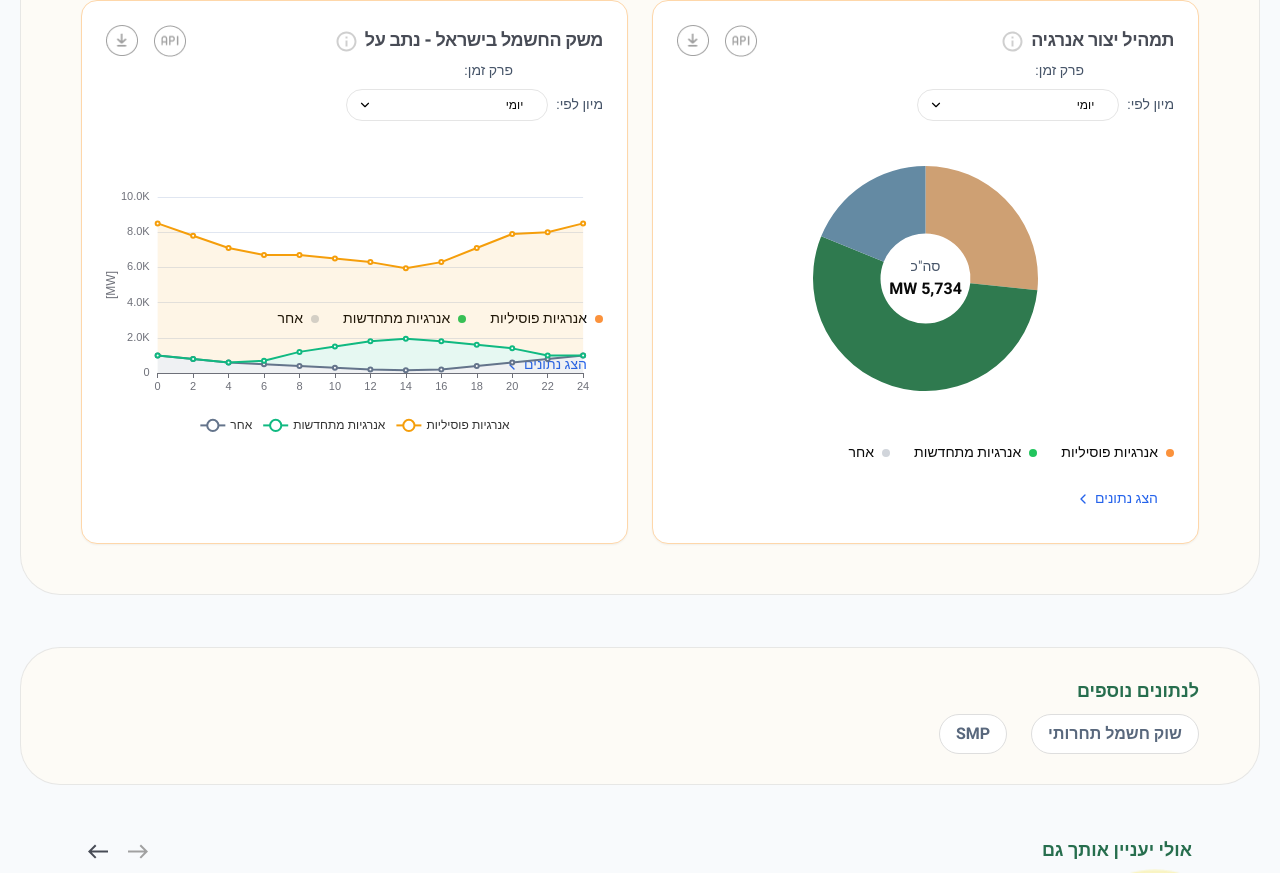
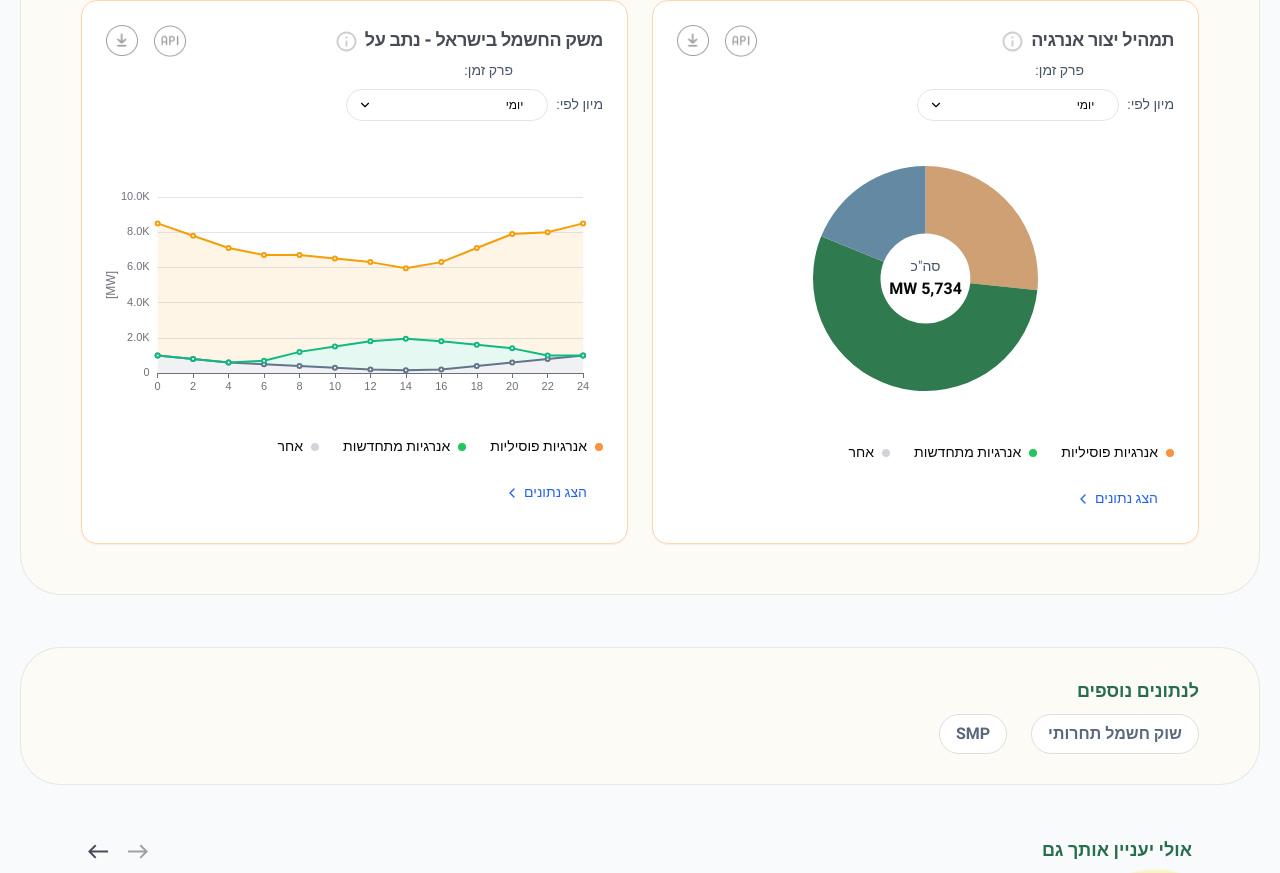
Before and after one commit to Taotundex/sb1-hjazsprq, a Next.js app: page / in a window 1280 px wide. Shown: the part 1060-1933 px from the top of the page. Built offline with nearby package versions, Linux system fonts and the light colour scheme.

Commit message:
commit 3

```diff
--- a/components/Charts/LineChart.tsx
+++ b/components/Charts/LineChart.tsx
@@ -42,13 +42,13 @@ export default function LineChart({ data, title, yAxisLabel, height = 400 }: Lin
         }
       }
     },
-    legend: {
-      data: data.series.map(s => s.name),
-      bottom: 0,
-      textStyle: {
-        fontSize: 12
-      }
-    },
+    // legend: {
+    //   data: data.series.map(s => s.name),
+    //   bottom: 0,
+    //   textStyle: {
+    //     fontSize: 12
+    //   }
+    // },
     grid: {
       left: '3%',
       right: '4%',
--- a/components/Sections/HomePage.tsx
+++ b/components/Sections/HomePage.tsx
@@ -325,7 +325,7 @@ export default function HomePage() {
                   height={300}
                 />
                 {/* Legend */}
-                <div className="-mt-32 flex flex-row-reverse justify-end gap-6 text-xs font-medium">
+                <div className="-mt-0 flex flex-row-reverse justify-end gap-6 text-xs font-medium">
                   <div className="flex items-center gap-2">
                     <div className="w-2 h-2 rounded-full bg-gray-300"></div>
                     <span className='text-sm'>אחר</span>
```
